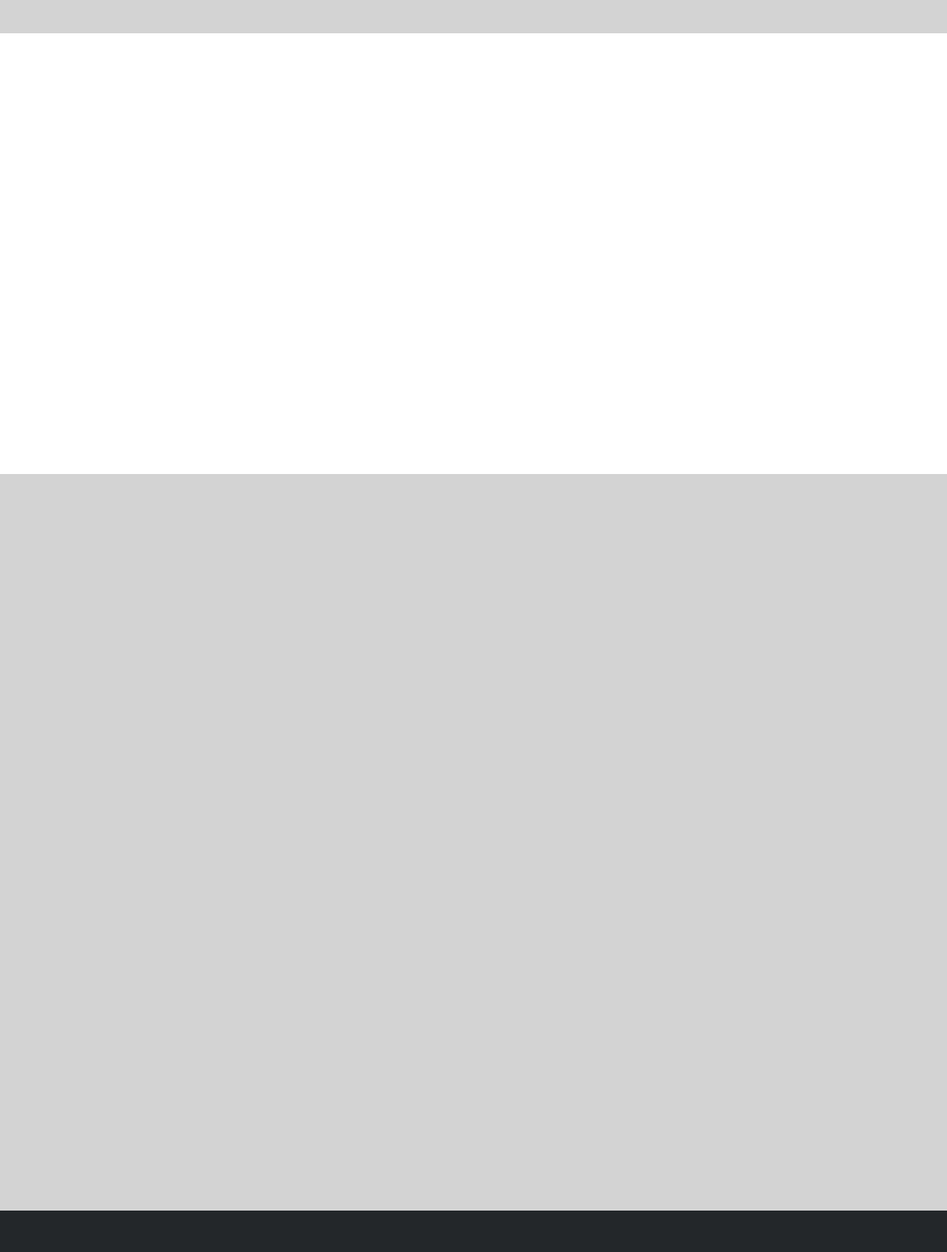
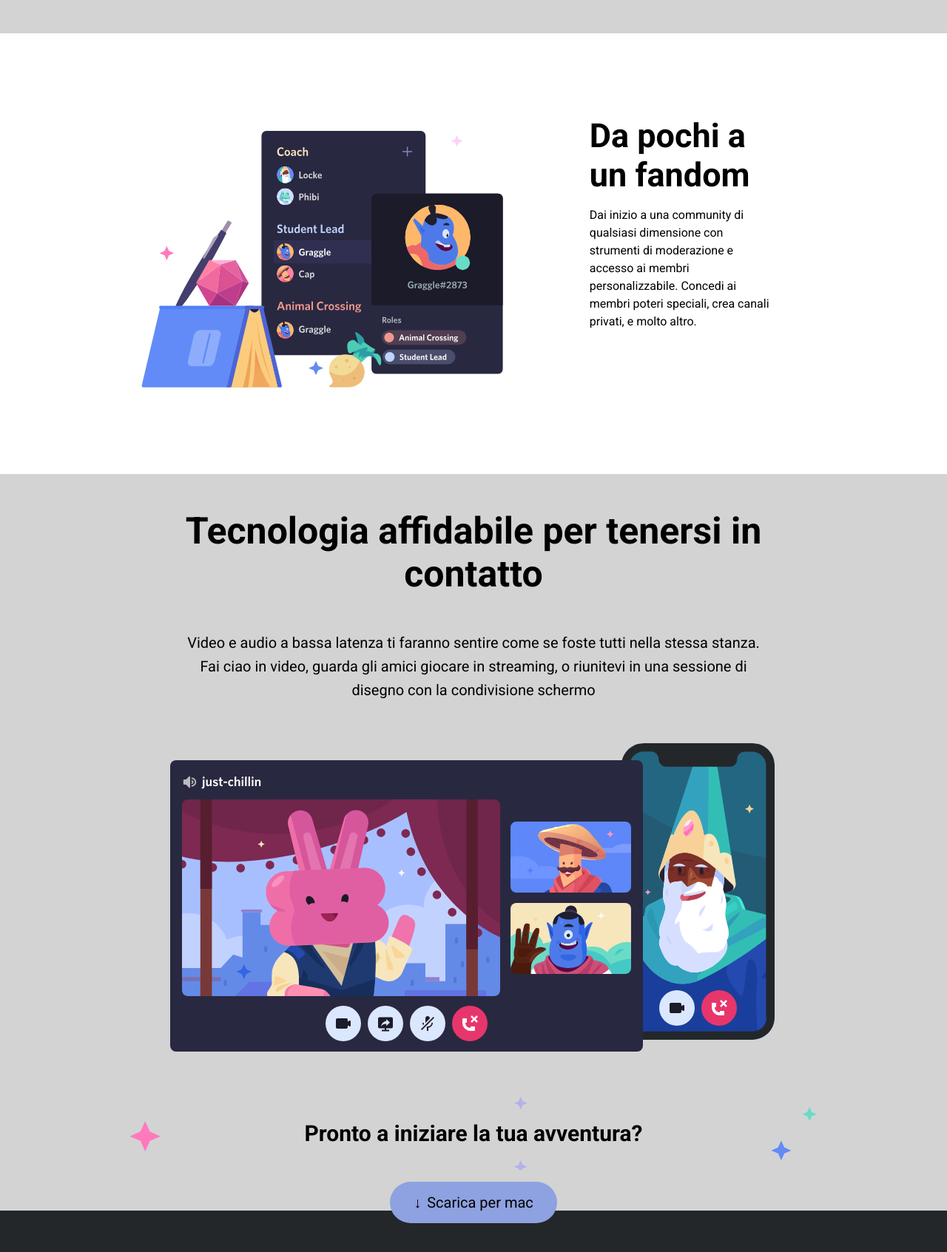
Before and after one commit to Pierpaolo-99/htmlcss-discord, a plain HTML site: page index.html in a window 1280 px wide. Shown: the part 1710-3403 px from the top of the page at 74% size. Drawn offline with Linux system fonts and the light colour scheme.

Commit message:
complete community, fandom and technology section

```diff
--- a/assets/css/style.css
+++ b/assets/css/style.css
@@ -197,16 +197,73 @@ a{
     font-size: 45px;
 }
 
+#title_community{
+    padding: 4rem 4rem 0 4rem;
+    font-size: 45px;
+}
+
+
 .community{
     background-color: #d3d3d3;
+
+    p{
+        padding: 1rem 4rem 4rem 4rem;
+        line-height: 1.5rem;
+        font-weight: 400;
+    }
 }
+
 
 .fandom{
     background-color: #ffffff;
+
+    p{
+        padding: 1rem 4rem 4rem 4rem;
+        line-height: 1.5rem;
+        font-weight: 400;
+    }
+}
+
+#title_fandom{
+    padding: 4rem 4rem 0 4rem;
+    font-size: 45px;
 }
 
 .technology{
     background-color: #d3d3d3;
+    text-align: center;
+
+    p{
+        font-size: 20px;
+        line-height: 2rem;
+        padding: 0 4rem;
+    }
+}
+
+#title_technology{
+    font-size: 50px;
+    padding-bottom: 3rem;
+}
+
+#second_title_technology{
+    font-size: 30px;
+    padding: 2rem;
+    background-image: url(../img/stars.svg);
+    background-size: contain;
+}
+
+#btn_community{
+    padding: 1rem 2rem;
+    font-size: 20px;
+    border-radius: 2rem;
+    font-weight: 400;
+    background-color: #8ea1e1;
+    border: none;
+    margin: 1rem;
+
+    span{
+        padding-right: 0.5rem;
+    }
 }
 
 .invite_only_image,
--- a/index.html
+++ b/index.html
@@ -73,8 +73,11 @@
         <div class="community">
 
             <div class="container">
-                <div class="community_text"></div>
-                <div class="community_image"></div>
+                <div class="community_text">
+                    <h1 id="title_community">Dove trovarsi é facile</h1>
+                    <p>Mettiti comodo in un canale vocale quando hai tempo. Gli amici nel tuo server possono vedere che sei lì e unirsi istantaneamente senza dover chiamare.</p>
+                </div>
+                <img class="community_image" src="./assets/img/item2.svg" alt="">
             </div>
 
         </div>
@@ -82,8 +85,12 @@
         <div class="fandom">
 
             <div class="container">
-                <div class="fandom_image"></div>
-                <div class="fandom_text"></div>
+                <img class="fandom_image" src="./assets/img/item3.svg" alt="">
+                <div class="fandom_text">
+                    <h1 id="title_fandom">Da pochi a un fandom</h1>
+                    <p>Dai inizio a una community di qualsiasi dimensione con strumenti di moderazione e accesso ai membri personalizzabile. Concedi ai membri poteri speciali, crea canali privati, e molto altro.</p>
+
+                </div>
             </div>
 
         </div>
@@ -91,7 +98,13 @@
         <div class="technology">
 
             <div class="container">
-                <div class="technology_content"></div>
+                <div class="technology_content">
+                    <h1 id="title_technology">Tecnologia affidabile per tenersi in contatto</h1>
+                    <p>Video e audio a bassa latenza ti faranno sentire come se foste tutti nella stessa stanza. Fai ciao in video, guarda gli amici giocare in streaming, o riunitevi in una sessione di disegno con la condivisione schermo</p>
+                    <img src="./assets/img/item4-big.svg" alt="">
+                    <h2 id="second_title_technology">Pronto a iniziare la tua avventura?</h2>
+                    <button id="btn_community"><span>&#8595;</span>Scarica per mac</button>
+                </div>
             </div>
 
         </div>
```
